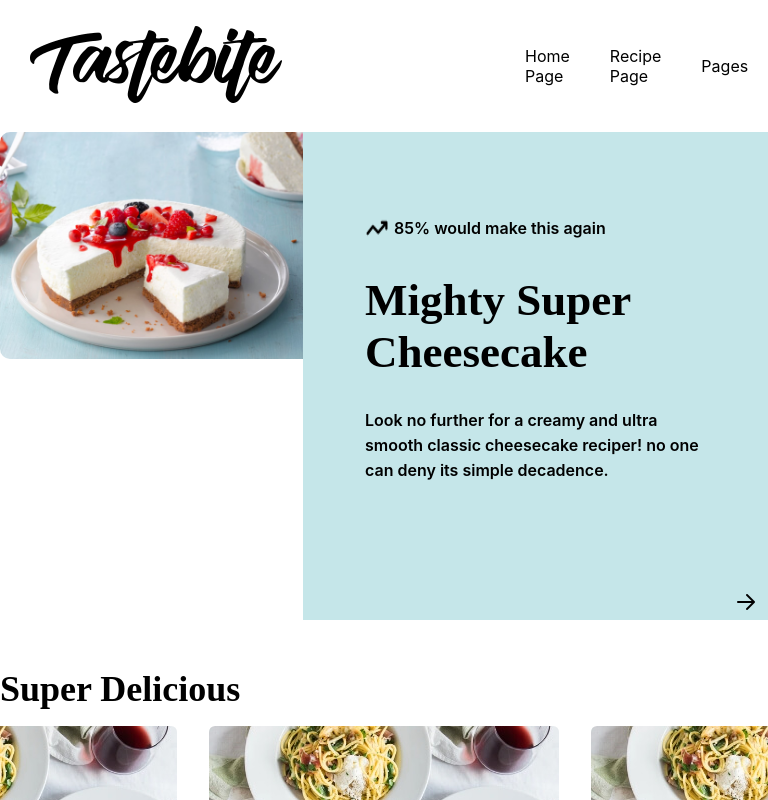
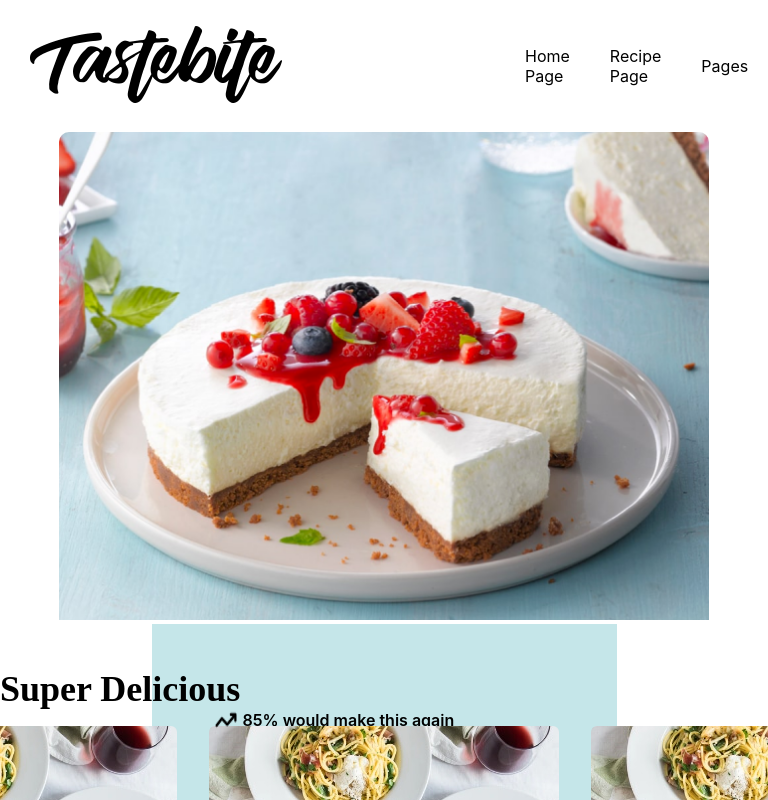
Before and after one commit to phamvietptc/blog-food, a Next.js app: page /views/Home in a window 768 px wide. Shown: the top 800 px of the page. Built offline with nearby package versions, Linux system fonts and the light colour scheme.

Commit message:
10/10/2022

```diff
--- a/pages/views/Home/index.js
+++ b/pages/views/Home/index.js
@@ -33,10 +33,10 @@ export function Spotlight_Food() {
   return (
     <>
       <div className={styles.boxSpotlight}>
-        <div className={styles.imgSpotlight}>
+        <div>
           <Link href={``}>
             <Image
-              style={{borderRadius:'10px 0 0 10px'}}
+              className={styles.imgSpotlight}
               src="/images/home/Image_Sotlight.png"
               width='650px'
               height='488px'
--- a/styles/Home.module.css
+++ b/styles/Home.module.css
@@ -18,9 +18,9 @@
         box-sizing: border-box;
         justify-content: center;
     }
-    /* .imgSpotlight {
-        cursor: pointer;
-    } */
+    .imgSpotlight {
+        border-radius: 10px 0 0 10px;
+    }
     .textSpotlight {
         background-color: #c5e6e9;
         height: 488px;
@@ -170,5 +170,14 @@
 
 /* Mobile */
 @media only screen and (max-width: 768px) {
-
+    .boxSpotlight {
+        background-color: white;
+        display: flex;
+        flex-wrap: wrap;
+        border-radius: 16px;
+        margin: 0 24px 0 24px;
+    }
+    .imgSpotlight {
+        border-radius: 10px 10px 0 0;
+    }
 }
```
